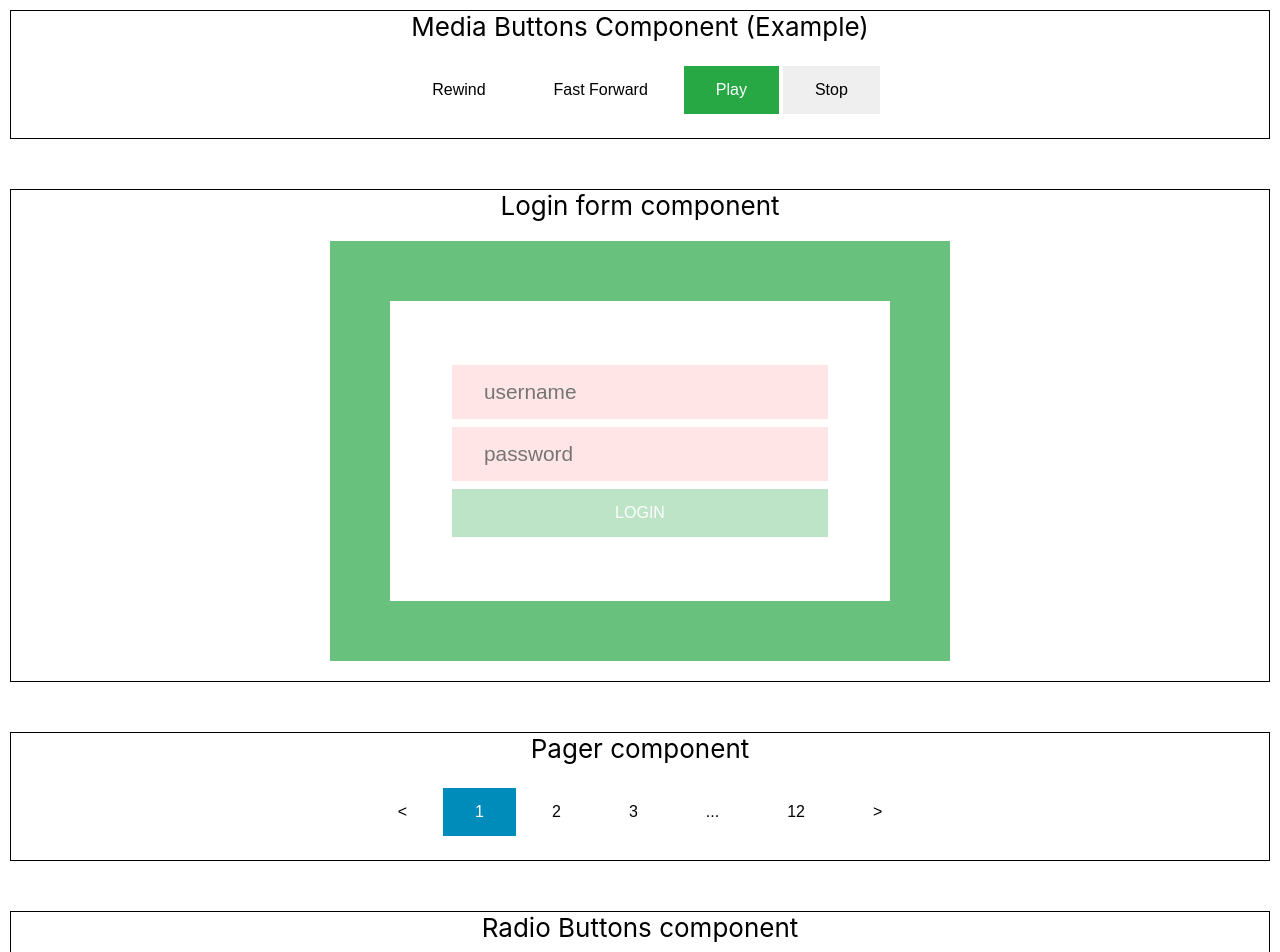
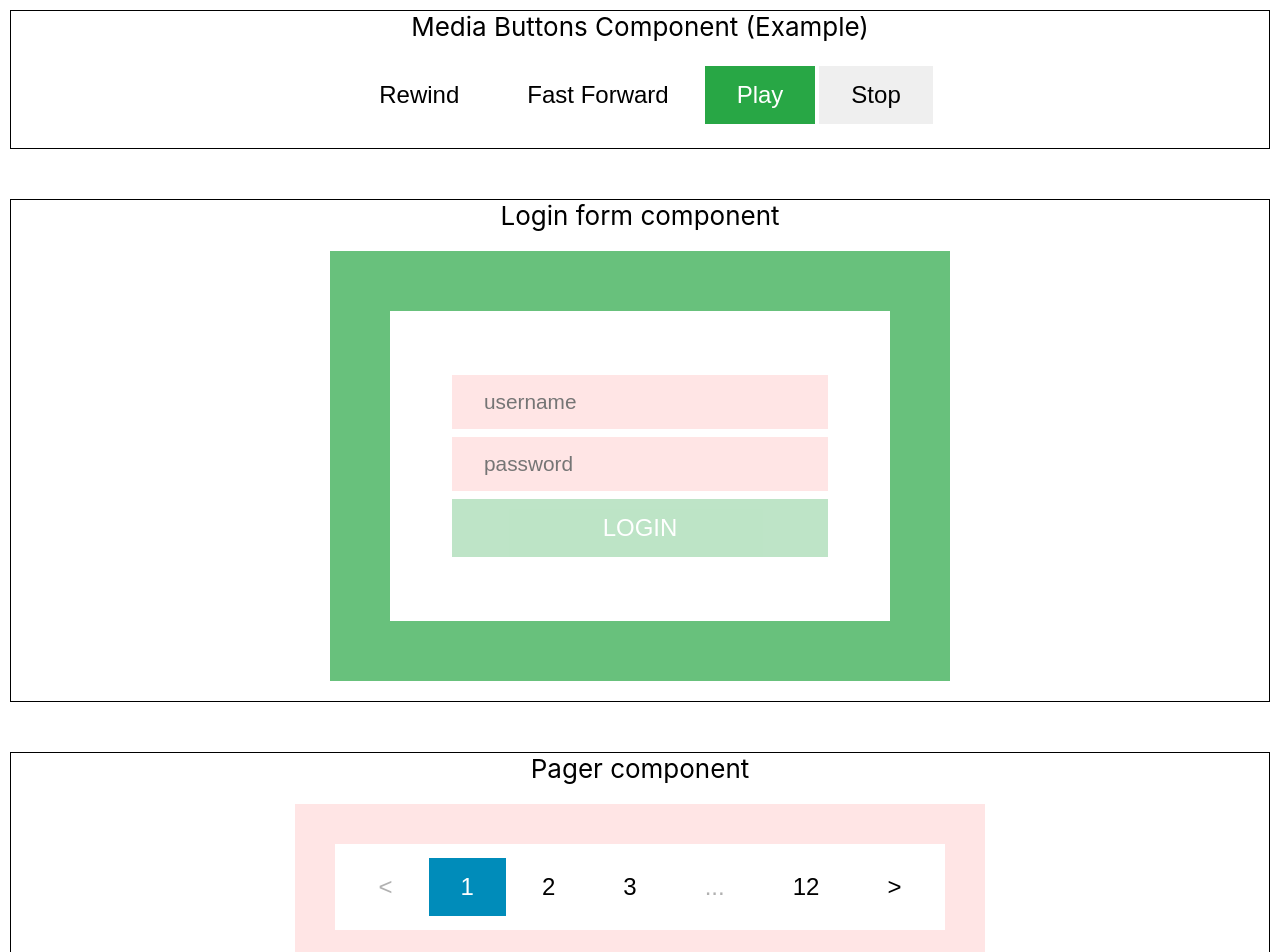
Before and after one commit to prof-tejera/homework-3-karendolan, a React (Create React App) app: page / in a window 1280 px wide. Shown: the top 952 px of the page. Built offline with nearby package versions, Linux system fonts and the light colour scheme.

Commit message:
Add disabled and style to pager component

```diff
--- a/src/LoginForm/LoginForm.css
+++ b/src/LoginForm/LoginForm.css
@@ -1,7 +1,6 @@
 .LoginForm {
   min-width: 500px;
   padding: 60px;
-  /* background-color: #28a745; */
   background-color: rgba(40, 167, 69, 0.7);
 }
 
--- a/src/LoginForm/LoginForm.js
+++ b/src/LoginForm/LoginForm.js
@@ -60,9 +60,9 @@ class LoginForm extends Component {
       return (
         <Input
           onChange={(data) => {
+            // construct the value object for destructing
             const obj = {};
             obj[prompt] = data;
-            console.log('data', prompt, data, {prompt: data}, obj);
             this.updateLoginText(obj);
           }}
           prompt={prompt}
--- a/src/Pager/Pager.css
+++ b/src/Pager/Pager.css
@@ -0,0 +1,10 @@
+.Pager {
+  min-width: 500px;
+  padding: 40px;
+  background-color: rgba(255, 0, 0, 0.1);
+}
+
+.Pager-container  {
+  padding: 10px;
+  background-color: white;
+}
--- a/src/Pager/Pager.js
+++ b/src/Pager/Pager.js
@@ -1,5 +1,6 @@
 import { Component } from 'react';
 import Button from 'components/Button/Button';
+import './Pager.css';
 
 class Pager extends Component {
   // Initialize starting current page to 1
@@ -53,6 +54,7 @@ class Pager extends Component {
         return (
           <Button
             key={v}
+            disabled={true}
             text='...'
             // no onClick for this item
           />
@@ -72,9 +74,11 @@ class Pager extends Component {
 
     // Return the construct
     return (
-      <div>
+      <div className="Pager">
+        <div className="Pager-container">
           <Button
             text="<"
+            disabled={(curPage <= 1)}
             onClick={(() => this.onClick(curPage > 1 ? curPage - 1 : 1))}
           />
           {pagerButtons}
@@ -86,8 +90,10 @@ class Pager extends Component {
           />
           <Button
             text=">"
+            disabled={(curPage >= pageCount)}
             onClick={(() => this.onClick(curPage < pageCount ? curPage + 1: pageCount))}
           />
+        </div>
       </div>
     )
   }
--- a/src/components/Button/Button.css
+++ b/src/components/Button/Button.css
@@ -5,7 +5,7 @@
   text-align: center;
   text-decoration: none;
   display: inline-block;
-  font-size: 16px;
+  font-size: 1.5em;
   margin: 4px 2px;
   cursor: pointer;
 }
@@ -16,6 +16,7 @@
 
 .Default-button:disabled {
   opacity: .3;
+  cursor: default;
 }
 
 .Default-button-blue {
--- a/src/components/Button/Button.js
+++ b/src/components/Button/Button.js
@@ -12,6 +12,7 @@ class Button extends Component {
       onClick
     } = this.props;
 
+    // Extra class names for CSS
     const classNameValue = `Default-button Default-button-${color}`;
 
     return (
--- a/src/components/Input/Input.css
+++ b/src/components/Input/Input.css
@@ -5,5 +5,4 @@
   margin: 4px 2px;
   border: none;
   background-color: rgba(255, 0, 0, 0.1);
-
 }
```
Lines whose indentation alone changed are shown as unchanged.
